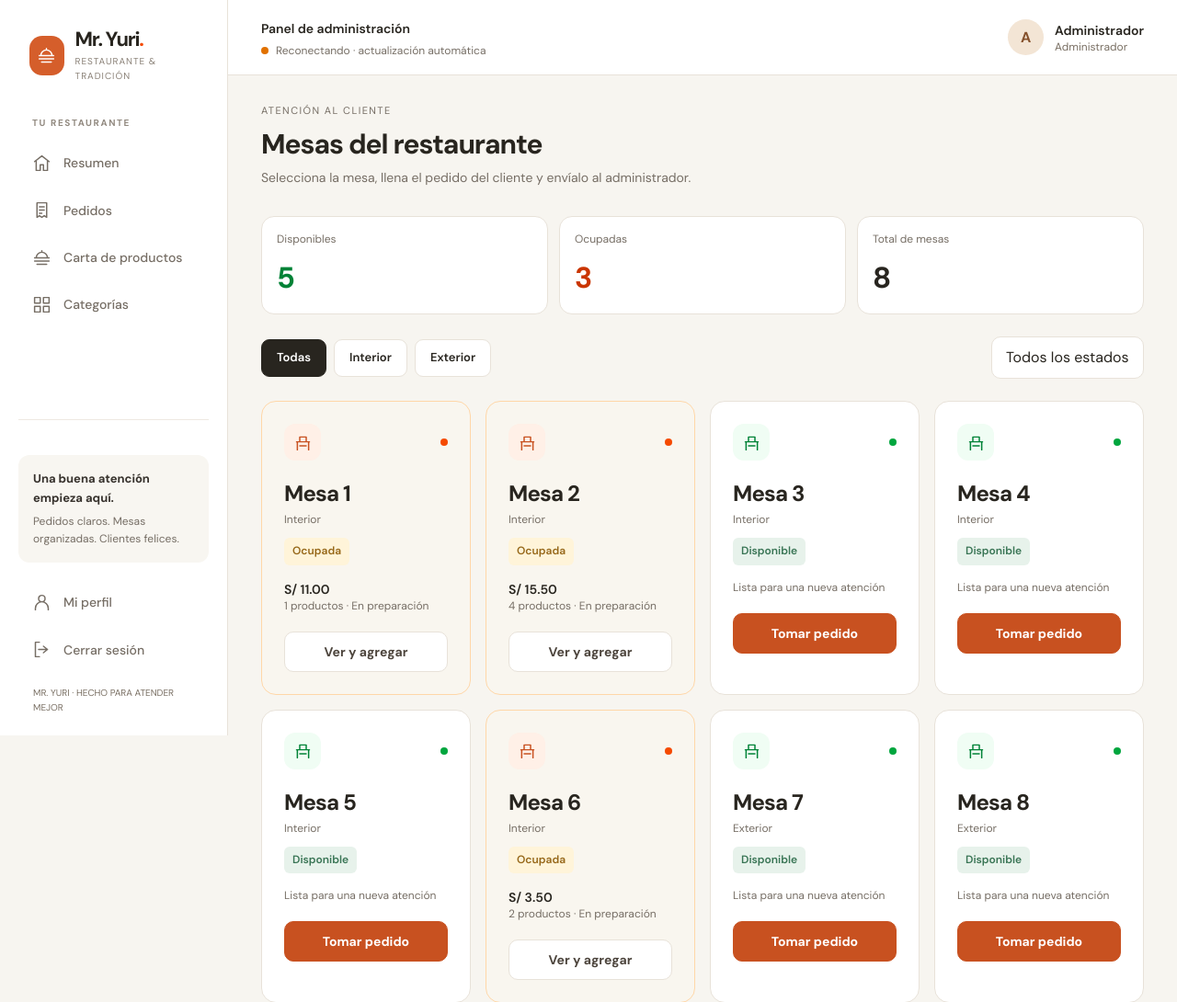
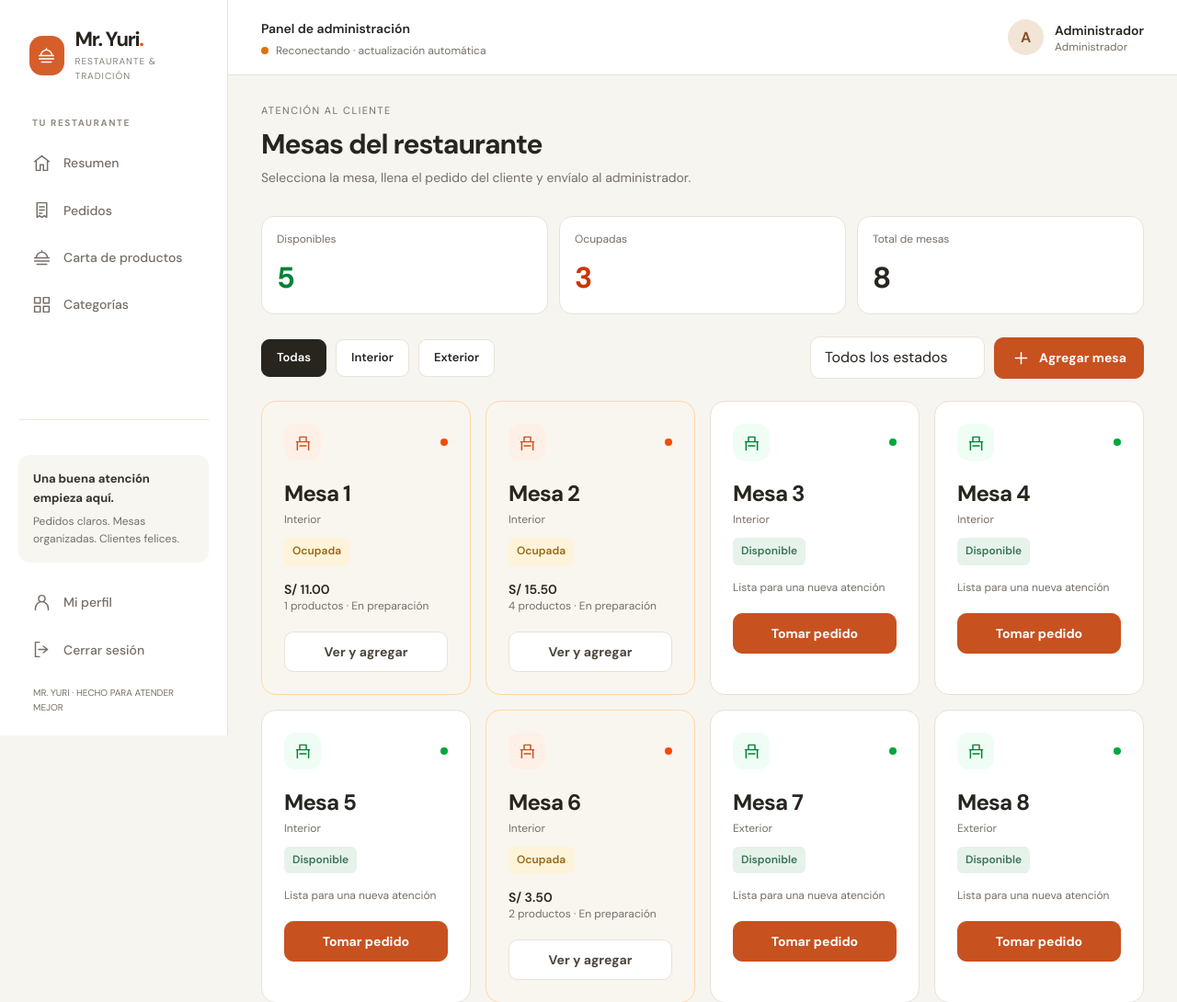
Before and after one commit to Domnguz/restaurant-yuri, a Laravel app: page /admin/mesero/pedidos in a window 1280 px wide. Shown: the top 1090 px of the page at 92% size. Run offline with Laravel 12, Linux system fonts and the light colour scheme; a user stored in the database is signed in; data comes from the database, SQL or seed files in the repository; style sheets or scripts are compiled from the project's sources.

Commit message:
Add table creation from waiter dashboard
Co-authored-by: Copilot <223556219+Copilot@users.noreply.github.com>

```diff
--- a/app/Http/Controllers/Mesero/PedidoController.php
+++ b/app/Http/Controllers/Mesero/PedidoController.php
@@ -34,6 +34,30 @@ class PedidoController extends Controller
             ->get();
 
         return view('mesero.pedidos.index', compact('mesas'));
+    }
+
+    public function storeMesa(Request $request): RedirectResponse
+    {
+        $datos = $request->validate([
+            'zona' => ['required', 'in:interior,exterior'],
+        ]);
+
+        $mesa = DB::transaction(function () use ($datos) {
+            $ultimoNumero = Mesa::query()
+                ->orderByDesc('numero')
+                ->lockForUpdate()
+                ->value('numero');
+
+            return Mesa::create([
+                'numero' => ((int) $ultimoNumero) + 1,
+                'zona' => $datos['zona'],
+                'estado' => 'disponible',
+            ]);
+        }, 3);
+
+        return redirect()
+            ->route('admin.mesero.pedidos.index')
+            ->with('success', 'Mesa #'.$mesa->numero.' agregada en zona '.$mesa->zona.'.');
     }
 
     /*
--- a/resources/css/app.css
+++ b/resources/css/app.css
@@ -153,10 +153,32 @@
 .quick-link small { display:block; font-size:11px; color:#8a8177; margin-top:4px; }
 .quick-link:hover strong { color:#c85120; }
 @media(max-width:420px) { .sales-chart { gap:8px; } .sales-amount { font-size:9px; } }
+@media(max-width:700px) {
+ .table-toolbar { align-items:stretch; flex-direction:column; gap:12px; }
+ .table-zone-filters { overflow-x:auto; }
+ .table-toolbar-actions { display:grid; grid-template-columns:minmax(0,1fr) auto; }
+ .table-status-filter { min-width:0; width:100%; }
+ .add-table-button { min-height:46px; padding:9px 12px; font-size:12px; }
+}
+@media(max-width:420px) {
+ .table-toolbar-actions { grid-template-columns:1fr; }
+ .table-modal { padding:20px; }
+ .table-modal-actions { display:grid; grid-template-columns:1fr 1fr; }
+}
 .table-tile { border:1px solid #e8e2d9; border-radius:12px; padding:16px; background:#fafbf8; }
 .table-tile > div > .ui-icon { color:#5b7e5a; }
 .table-tile.occupied { background:#fff7ef; border-color:#f0d8c2; }
 .table-tile.occupied > div > .ui-icon { color:#c85120; }
+.table-toolbar { display:flex; align-items:center; justify-content:space-between; gap:16px; margin-bottom:24px; }
+.table-zone-filters,.table-toolbar-actions { display:flex; align-items:center; gap:10px; }
+.table-status-filter { width:auto; min-width:190px; }
+.add-table-button { white-space:nowrap; }
+.table-modal-backdrop { position:fixed; inset:0; z-index:80; display:grid; place-items:center; padding:20px; background:#211f1bb8; backdrop-filter:blur(4px); }
+.table-modal { width:min(100%,440px); padding:25px; border:1px solid #e8e2d9; border-radius:20px; background:#fff; box-shadow:0 24px 70px #211f1b3d; }
+.table-modal-heading { display:flex; align-items:center; justify-content:space-between; }
+.table-modal-close { display:grid; place-items:center; width:38px; height:38px; border:1px solid #e8e2d9; border-radius:11px; color:#766e65; font-size:23px; transition:background .16s,color .16s; }
+.table-modal-close:hover { background:#f7f5f0; color:#28251f; }
+.table-modal-actions { display:flex; justify-content:flex-end; gap:10px; margin-top:22px; }
 .payment-option { display:flex; align-items:center; justify-content:center; padding:12px; border:1px solid #e8e2d9; border-radius:9px; font-size:13px; cursor:pointer; }
 .payment-option.selected { border-color:#c85120; background:#fff0e7; color:#ad431a; font-weight:700; }
 .payment-option:focus-within { outline:3px solid #eb7b42; outline-offset:2px; }
--- a/resources/views/mesero/pedidos/index.blade.php
+++ b/resources/views/mesero/pedidos/index.blade.php
@@ -10,7 +10,77 @@
             <div class="stat-card !p-4"><p class="text-xs text-gray-500">Ocupadas</p><p class="stat-value !text-orange-700" x-text="occupied">{{ $mesas->where('estado','ocupada')->count() }}</p></div>
             <div class="stat-card !p-4"><p class="text-xs text-gray-500">Total de mesas</p><p class="stat-value" x-text="tables.length">{{ $mesas->count() }}</p></div>
         </div>
-        <div class="flex flex-wrap gap-3 items-center justify-between mb-6"><div class="flex gap-2"><button class="filter-chip" :class="{ selected: zone === 'all' }" @click="zone = 'all'">Todas</button><button class="filter-chip" :class="{ selected: zone === 'interior' }" @click="zone = 'interior'">Interior</button><button class="filter-chip" :class="{ selected: zone === 'exterior' }" @click="zone = 'exterior'">Exterior</button></div><label for="estado-mesas" class="sr-only">Estado de la mesa</label><select id="estado-mesas" class="search-input !w-auto" x-model="status"><option value="all">Todos los estados</option><option value="disponible">Disponibles</option><option value="ocupada">Ocupadas</option><option value="reservada">Reservadas</option></select></div>
+        <div class="table-toolbar">
+            <div class="table-zone-filters" role="group" aria-label="Filtrar mesas por zona">
+                <button type="button" class="filter-chip" :class="{ selected: zone === 'all' }" :aria-pressed="zone === 'all'" @click="zone = 'all'">Todas</button>
+                <button type="button" class="filter-chip" :class="{ selected: zone === 'interior' }" :aria-pressed="zone === 'interior'" @click="zone = 'interior'">Interior</button>
+                <button type="button" class="filter-chip" :class="{ selected: zone === 'exterior' }" :aria-pressed="zone === 'exterior'" @click="zone = 'exterior'">Exterior</button>
+            </div>
+            <div class="table-toolbar-actions">
+                <label for="estado-mesas" class="sr-only">Estado de la mesa</label>
+                <select id="estado-mesas" class="search-input table-status-filter" x-model="status">
+                    <option value="all">Todos los estados</option>
+                    <option value="disponible">Disponibles</option>
+                    <option value="ocupada">Ocupadas</option>
+                    <option value="reservada">Reservadas</option>
+                </select>
+                <div x-data="{ addTableOpen: {{ $errors->has('zona') ? 'true' : 'false' }} }">
+                    <button
+                        type="button"
+                        class="ui-button add-table-button"
+                        @click="addTableOpen = true; $nextTick(() => $refs.tableZone.focus())"
+                        :aria-expanded="addTableOpen"
+                        aria-haspopup="dialog"
+                    >
+                        <x-icon name="plus" /> Agregar mesa
+                    </button>
+                    <div
+                        x-show="addTableOpen"
+                        x-cloak
+                        x-transition.opacity
+                        class="table-modal-backdrop"
+                        @click.self="addTableOpen = false"
+                        @keydown.escape.window="addTableOpen = false"
+                    >
+                        <section
+                            role="dialog"
+                            aria-modal="true"
+                            aria-labelledby="add-table-title"
+                            class="table-modal"
+                            @click.stop
+                        >
+                            <div class="table-modal-heading">
+                                <span class="stat-icon"><x-icon name="table" /></span>
+                                <button type="button" class="table-modal-close" @click="addTableOpen = false" aria-label="Cerrar">×</button>
+                            </div>
+                            <h3 id="add-table-title" class="text-xl font-bold mt-4">Agregar una mesa</h3>
+                            <p class="text-sm text-gray-500 mt-2">Se asignará automáticamente el siguiente número disponible.</p>
+                            <form method="POST" action="{{ route('admin.mesero.mesas.store') }}" class="mt-5">
+                                @csrf
+                                <label for="nueva-mesa-zona" class="block text-sm font-semibold mb-2">¿En qué zona estará?</label>
+                                <select
+                                    id="nueva-mesa-zona"
+                                    name="zona"
+                                    x-ref="tableZone"
+                                    class="search-input"
+                                    required
+                                >
+                                    <option value="interior" @selected(old('zona', 'interior') === 'interior')>Interior</option>
+                                    <option value="exterior" @selected(old('zona') === 'exterior')>Exterior</option>
+                                </select>
+                                @error('zona')
+                                    <p class="text-sm text-red-700 mt-2" role="alert">{{ $message }}</p>
+                                @enderror
+                                <div class="table-modal-actions">
+                                    <button type="button" class="ui-button secondary" @click="addTableOpen = false">Cancelar</button>
+                                    <button type="submit" class="ui-button"><x-icon name="check" /> Crear mesa</button>
+                                </div>
+                            </form>
+                        </section>
+                    </div>
+                </div>
+            </div>
+        </div>
         <div class="grid grid-cols-2 md:grid-cols-3 xl:grid-cols-4 gap-4">
             <template x-for="table in filtered" :key="table.id">
                 <article class="panel !p-4 sm:!p-6" :data-table="table.numero" :class="{ '!border-orange-200 !bg-orange-50/30': table.estado === 'ocupada' }">
--- a/routes/web.php
+++ b/routes/web.php
@@ -149,6 +149,9 @@ Route::middleware(['auth', 'role:mesero'])
         Route::get('/pedidos', [PedidoController::class, 'index'])
             ->name('pedidos.index');
 
+        Route::post('/mesas', [PedidoController::class, 'storeMesa'])
+            ->name('mesas.store');
+
         Route::get('/pedidos/{mesa}/crear', [PedidoController::class, 'create'])
             ->name('pedidos.create');
 
```
Also changed, not shown: tests/Feature/RestaurantTest.php (+32 -1 lines).
